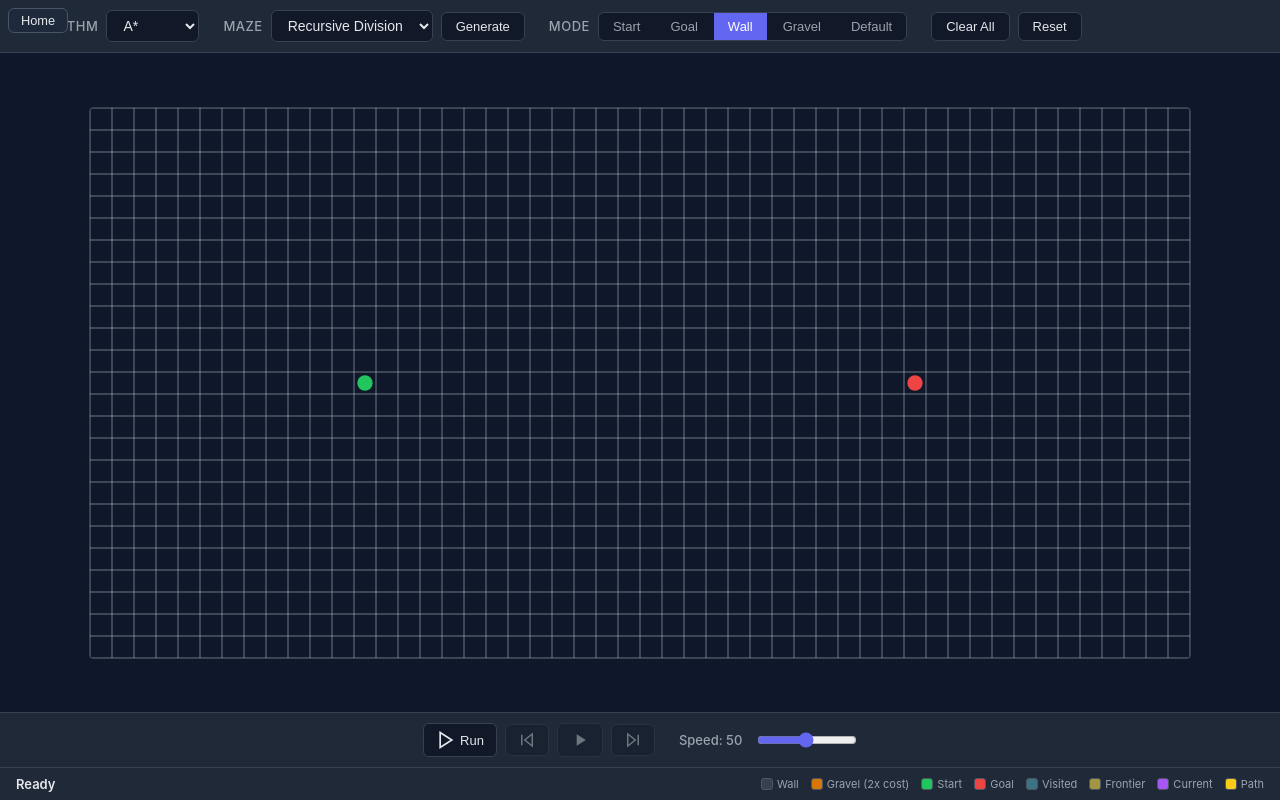
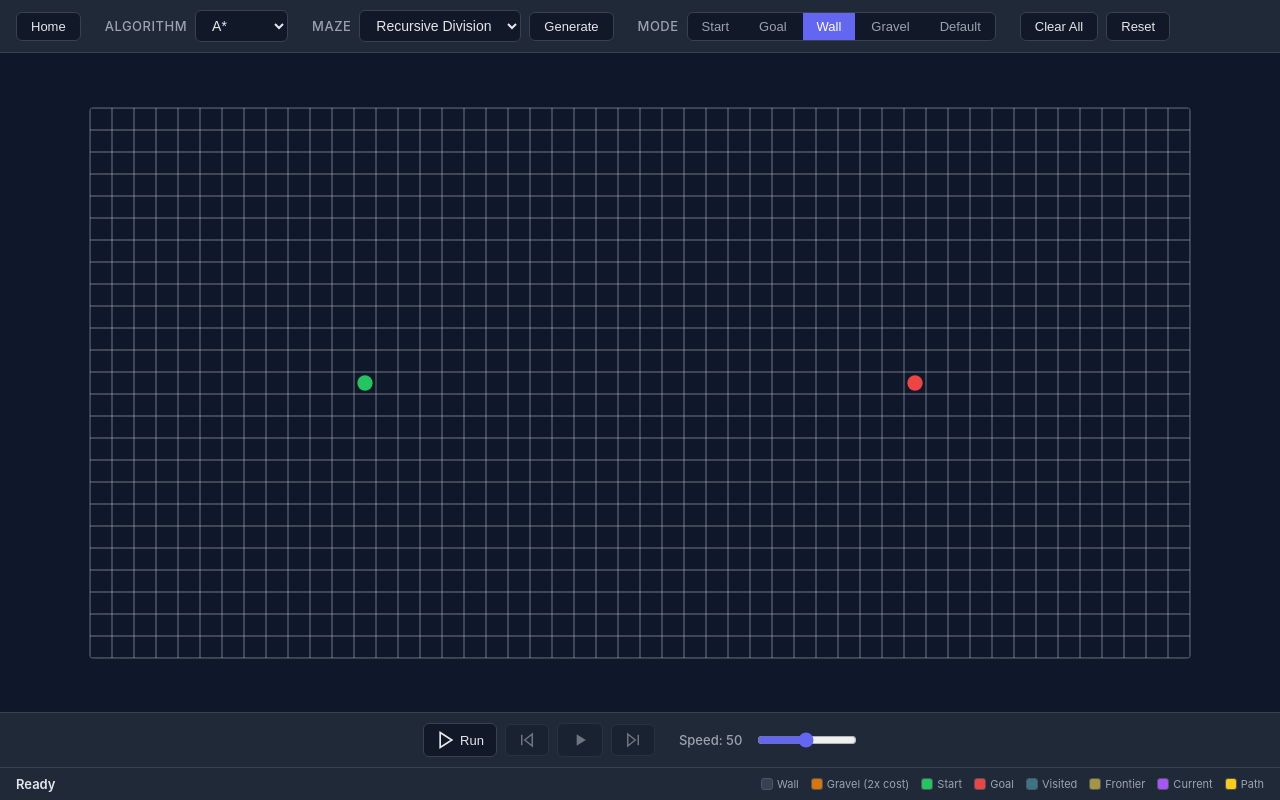
Before and after one commit to gabrielLoff/algorithm-visu, a React (Vite) app: page / in a window 1280 px wide. Both pictures are taken after a click on the element 313 px from the left and 435 px from the top of the page. Built offline with nearby package versions, Linux system fonts and the light colour scheme.

Commit message:
fix: move Home button into Toolbar to prevent overlap with Algorithm label

```diff
--- a/src/components/Toolbar.tsx
+++ b/src/components/Toolbar.tsx
@@ -41,6 +41,12 @@ export function Toolbar({
 
   return (
     <div className={styles.toolbar}>
+      <button
+        className={styles.btn}
+        onClick={() => { window.location.hash = '#/'; }}
+      >
+        Home
+      </button>
       <div className={styles.section}>
         <label className={styles.label}>Algorithm</label>
         <select
--- a/src/pages/PathfindingPage.module.css
+++ b/src/pages/PathfindingPage.module.css
@@ -6,21 +6,3 @@
   color: #e5e7eb;
   font-family: -apple-system, BlinkMacSystemFont, 'Segoe UI', Roboto, sans-serif;
 }
-
-.homeBtn {
-  position: absolute;
-  top: 8px;
-  left: 8px;
-  z-index: 10;
-  background: #1e293b;
-  color: #e5e7eb;
-  border: 1px solid #475569;
-  border-radius: 6px;
-  padding: 4px 12px;
-  font-size: 0.8rem;
-  cursor: pointer;
-}
-
-.homeBtn:hover {
-  background: #334155;
-}
--- a/src/pages/PathfindingPage.tsx
+++ b/src/pages/PathfindingPage.tsx
@@ -47,12 +47,6 @@ export function PathfindingPage() {
 
   return (
     <div className={styles.page}>
-      <button
-        className={styles.homeBtn}
-        onClick={() => { window.location.hash = '#/'; }}
-      >
-        Home
-      </button>
       <Toolbar
         selectedAlgorithm={selectedAlgo}
         onAlgorithmChange={handleAlgorithmChange}
```
